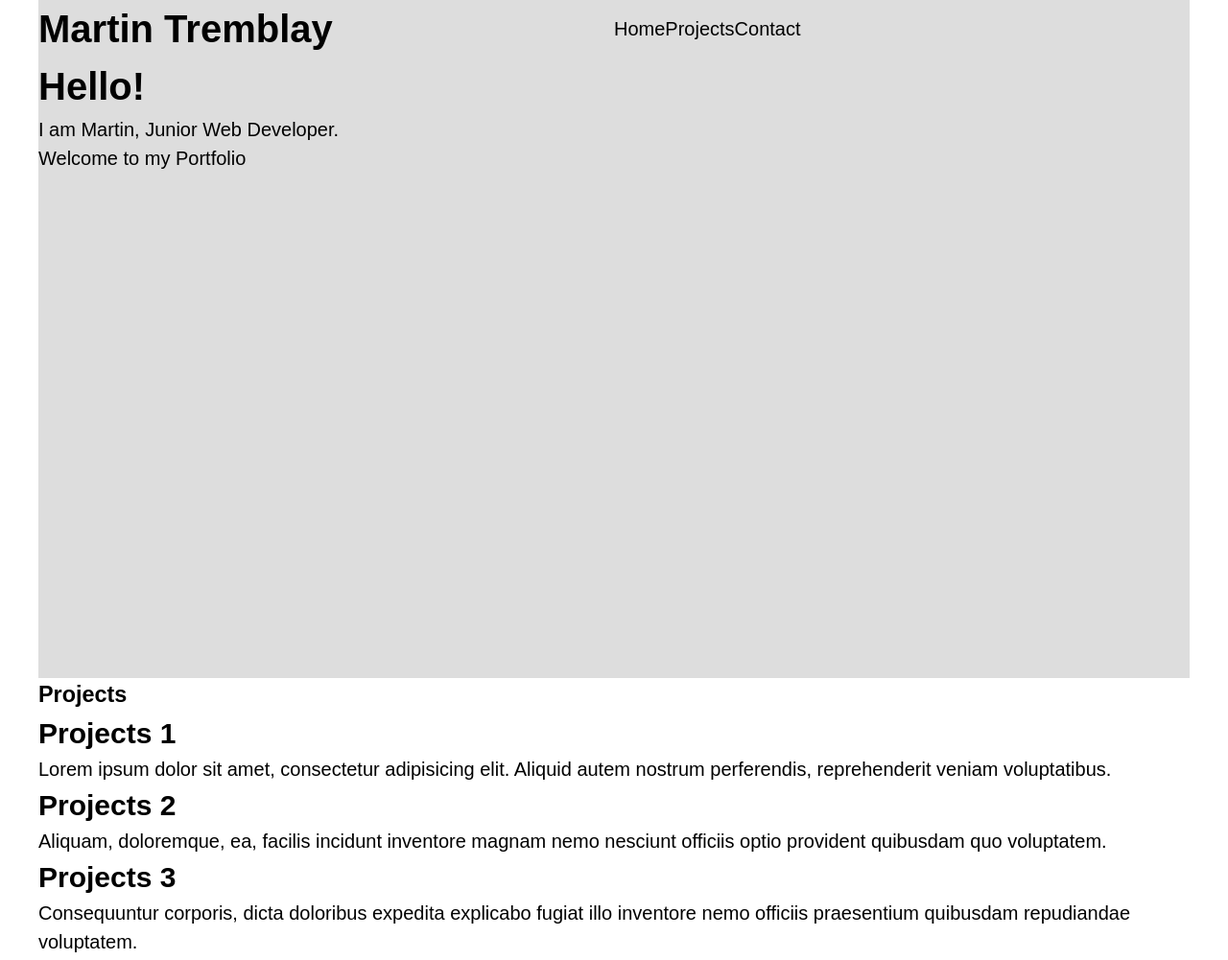
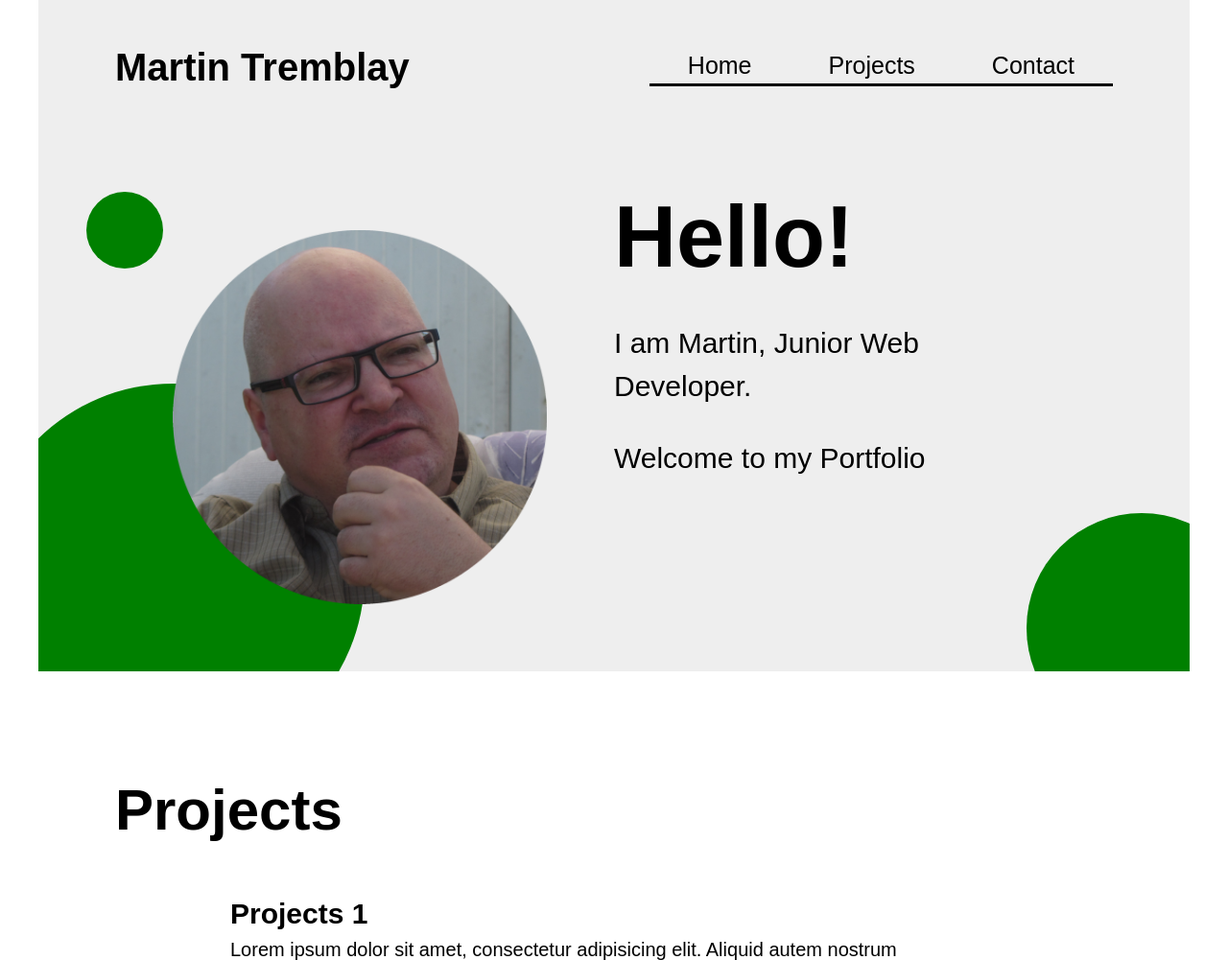
Before and after one commit to mart-tremblay/portfolio, a plain HTML site: page index.html in a window 1280 px wide. Shown: the top 1001 px of the page at 96% size. Drawn offline with Linux system fonts and the light colour scheme.

Commit message:
Header with styles completed

```diff
--- a/index.html
+++ b/index.html
@@ -24,15 +24,32 @@
             </nav>
         </div>
     </div>
-    <div>
-        <div></div>
-        <div class="header-text">
+    <div class="header-content">
+        <div class="header-left">
+            <img src="ressources/img/martin_cameo.png" alt="photo">
+        </div>
+        <div class="header-right">
             <h1>Hello!</h1>
-            <p>I am Martin, Junior Web Developer.</p>
+            <p>I am Martin, Junior Web<br> Developer.</p>
             <p>Welcome to my Portfolio</p>
         </div>
+        <div class="full-little-circle">
+            <div class="full-little-circle-container">
+                <div class="little-circle"></div>
+            </div>
+        </div>
+        <div class="main-circle">
+            <div class="circle-container">
+                <div class="circle"></div>
+            </div>
+        </div>
+        <div class="right-bottom-circle">
+            <div class="right-circle-container">
+                <div class="right-circle"></div>
+            </div>
+        </div>
     </div>
-    <div class="big-circle"></div>
+
 </header>
 <main>
     <section id="projects">
--- a/ressources/css/style.css
+++ b/ressources/css/style.css
@@ -10,35 +10,155 @@ body {
 
 }
 
-#home {
-    position: relative;
-    background-color: #DDDDDD;
-    z-index: 1;
+header {
+    background-color: #EEE;
 }
 
 header, article {
-
-    height: 707px;
+    height: 700px;
 }
 
 .header-nav {
     width: 100%;
+    height: 20%;
     display: flex;
     flex-direction: row;
     justify-content: space-between;
     align-items: center;
+    padding: 3rem 4rem;
 }
 
 .header-nav>div {
     width: 50%;
+
+}
+
+.header-nav h1 {
+    font-size: 2rem;
 }
 
 .header-nav ul {
     display: flex;
+    justify-content: flex-end;
 }
 
-#projects {
+.header-nav li {
+    padding: 0 2rem;
+    font-size: 1.25rem;
+    border-bottom: 3px solid black;
+}
 
+.header-content {
+    display: flex;
+    flex-direction: row;
+    align-content: center;
+    height: 80%;
+    position: relative;
+}
+
+.header-left, .header-right {
+    position: relative;
+    display: flex;
+    flex-direction: column;
+    width: 50%;
+    padding-right: 3rem;
+}
+
+.header-left img {
+    width: 65%;
+    position: absolute;
+    left: 7rem;
+    top: 5rem;
+    z-index: 10;
+}
+
+.header-right h1 {
+    font-size: 4.5rem;
+    padding-top: 2rem;
+    padding-bottom: 1rem;
+}
+
+.header-right p {
+    font-size: 1.5rem;
+    padding-bottom: 1.5rem;
+}
+
+.full-little-circle {
+    position: absolute;
+    left: 2.5rem;
+    top: 3rem;
+}
+
+.full-little-circle-container {
+    width: 4rem;
+    height: 4rem;
+    overflow: hidden;
+    position: relative;
+}
+
+.little-circle {
+    width: 4rem;
+    height: 4rem;
+    background-color: green;
+    border-radius: 50%;
+    position: absolute;
+}
+
+.main-circle {
+    position: absolute;
+    bottom: 0;
+    left: 0;
+}
+
+.circle-container {
+    width: 20rem;
+    height: 18rem;
+    overflow: hidden;
+    position: relative;
+}
+
+.circle {
+    width: 20rem;
+    height: 20rem;
+    background-color: green;
+    border-radius: 50%;
+    position: absolute;
+    bottom: -5rem;
+    left: -60px;
+}
+
+.right-bottom-circle {
+    position: absolute;
+    bottom: 0;
+    right: 0;
+}
+
+.right-circle-container {
+    width: 12rem;
+    height: 10rem;
+    overflow: hidden;
+    position: relative;
+}
+
+.right-circle {
+    width: 12rem;
+    height: 12rem;
+    background-color: green;
+    border-radius: 50%;
+    position: absolute;
+    bottom: -3.75rem;
+    right: -3.5rem;
+}
+
+#projects h1 {
+    font-size: 3rem;
+    padding: 5rem 4rem 2rem 4rem;
+}
+
+
+
+#projects ul {
+    padding: 0 10rem;
 }
 
 footer {
```
Also changed, not shown: ressources/img/martin_cameo.png (added).
